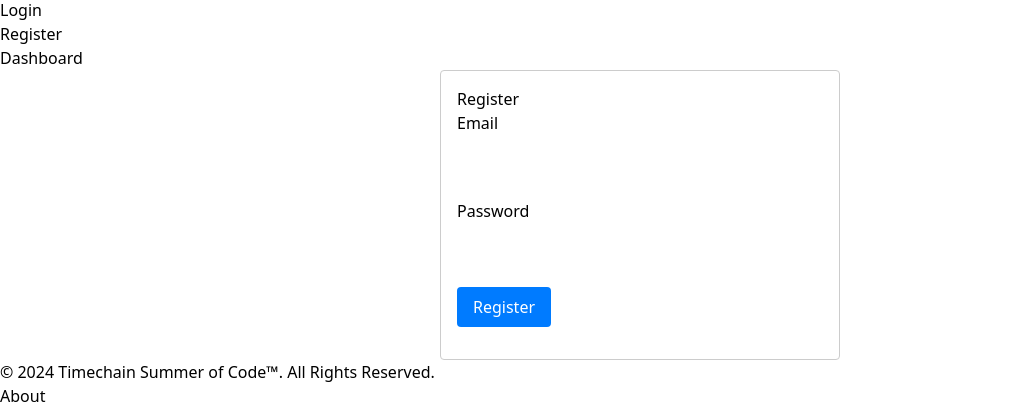
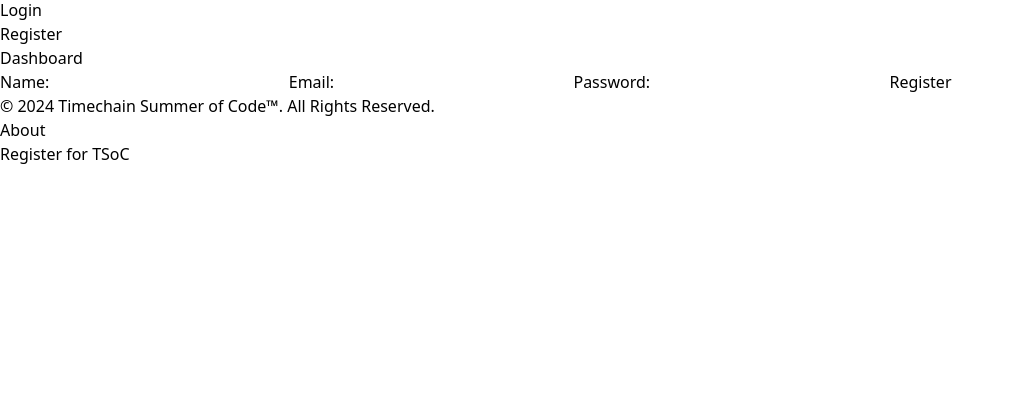
Before and after one commit to zishanverse/mvp-blockchain-wallet, a SvelteKit app: page /register in a window 1280 px wide. Shown: the part 182-592 px from the top of the page, without its empty margins (0-1015 px from the left). Built offline with nearby package versions, Linux system fonts and the light colour scheme.

Commit message:
register done

```diff
--- a/src/routes/login/+page.svelte
+++ b/src/routes/login/+page.svelte
@@ -1,94 +1,19 @@
-<script lang="ts">
-  import { createEventDispatcher } from 'svelte';
-  import { goto } from '$app/navigation';
-
-  let email = '';
-  let password = '';
-  let message = '';
-
-  const dispatch = createEventDispatcher();
-
-  async function handleLogin(event: Event) {
-    event.preventDefault(); // Prevent the default form submission
-
-    const formData = new FormData(event.target as HTMLFormElement);
-
-    const response = await fetch('/login', {
-      method: 'POST',
-      body: formData,
-    });
-
-    const result = await response.json();
-
-    if (result.auth) {
-      message = 'Login successful!';
-      dispatch('login', { balance: result.balance });
-      goto('/dashboard'); // Navigate to dashboard or another page after successful login
-    } else {
-      message = result.message || 'Login failed. Please check your credentials.';
-    }
-  }
+<script context="module" lang="ts">
+  export const load = async ({ url }) => {
+    return { query: url.searchParams.get('query') };
+  };
 </script>
 
-<style>
-  .container {
-    max-width: 400px;
-    margin: 0 auto;
-    padding: 1em;
-    border: 1px solid #ccc;
-    border-radius: 4px;
-  }
+<script lang="ts">
+  export let query: string;
+</script>
 
-  .form-group {
-    margin-bottom: 1em;
-  }
+<form method="post" action="?/login">
+  <label for="email">Email</label>
+  <input type="email" id="email" name="email" required />
 
-  .form-group label {
-    display: block;
-    margin-bottom: 0.5em;
-  }
+  <label for="password">Password</label>
+  <input type="password" id="password" name="password" required />
 
-  .form-group input {
-    width: 100%;
-    padding: 0.5em;
-    box-sizing: border-box;
-  }
-
-  .form-group button {
-    padding: 0.5em 1em;
-    background-color: #007BFF;
-    color: white;
-    border: none;
-    border-radius: 4px;
-    cursor: pointer;
-  }
-
-  .form-group button:hover {
-    background-color: #0056b3;
-  }
-
-  .message {
-    margin-top: 1em;
-    color: red;
-  }
-</style>
-
-<div class="container">
-  <h2>Login</h2>
-  <form on:submit={handleLogin}>
-    <div class="form-group">
-      <label for="email">Email</label>
-      <input id="email" type="email" name="email" bind:value={email} required />
-    </div>
-    <div class="form-group">
-      <label for="password">Password</label>
-      <input id="password" type="password" name="password" bind:value={password} required />
-    </div>
-    <div class="form-group">
-      <button type="submit">Login</button>
-    </div>
-  </form>
-  {#if message}
-    <div class="message">{message}</div>
-  {/if}
-</div>
+  <button type="submit">Login</button>
+</form>
--- a/src/routes/register/+page.server.js
+++ /dev/null
@@ -1,41 +0,0 @@
-import { redirect } from "@sveltejs/kit";
-import NeucronSDK from "neucron-sdk";
-
-export const actions = {
-  default: async ({ request }) => {
-    const formData = await request.formData();
-    const email = formData.get('email');
-    const password = formData.get('password');
-
-    if (!email || !password) {
-      return {
-        success: false,
-        message: "Please fill in all fields",
-      };
-    }
-
-    try {
-      const neucron = new NeucronSDK();
-      const authModule = neucron.authentication;
-
-      const signUpResponse = await authModule.signUp({
-        email,
-        password,
-      });
-
-      if (signUpResponse.success) {
-        throw redirect(303, '/login'); // Redirect to login page after successful registration
-      } else {
-        return {
-          success: false,
-          message: signUpResponse.message || "Registration failed. Please try again.",
-        };
-      }
-    } catch (error) {
-      return {
-        success: false,
-        message: error.message || "Registration failed. Please try again.",
-      };
-    }
-  }
-};
--- a/src/routes/register/+page.svelte
+++ b/src/routes/register/+page.svelte
@@ -1,114 +1,46 @@
-<script lang="ts">
-  import { createEventDispatcher } from 'svelte';
-  import { goto } from '$app/navigation';
+<script>
+  import { onMount } from 'svelte';
+  import { invalidate } from '$app/navigation';
 
+  let name = '';
   let email = '';
   let password = '';
   let message = '';
-  let isSubmitting = false;
 
-  const dispatch = createEventDispatcher();
+  async function register() {
+    const res = await fetch('/register', {
+      method: 'POST',
+      headers: { 'Content-Type': 'application/json' },
+      body: JSON.stringify({ name, email, password })
+    });
 
-  async function handleSignUp(event: Event) {
-    event.preventDefault(); // Prevent the default form submission
+    if (res.ok) {
+      message = 'Registration successful!';
+      name = '';
+      email = '';
+      password = '';
+    } else {
+      message = 'Registration failed.';
+    }
 
-    if (isSubmitting) return; // Prevent multiple submissions
-
-    isSubmitting = true;
-    message = ''; // Clear previous message
-
-    const formData = new FormData(event.target as HTMLFormElement);
-
-    try {
-      const response = await fetch('/register', {
-        method: 'POST',
-        body: formData,
-      });
-
-      if (!response.ok) {
-        throw new Error('Registration failed');
-      }
-
-      const result = await response.json();
-
-      if (result.success) {
-        message = result.message;
-        goto('/login'); // Navigate to login page after successful registration
-      } else {
-        message = result.message || 'Registration failed. Please try again.';
-      }
-    } catch (error) {
-      message = error.message || 'Registration failed. Please try again.';
-    } finally {
-      isSubmitting = false;
-    }
+    invalidate();
   }
 </script>
 
-<style>
-  .container {
-    max-width: 400px;
-    margin: 0 auto;
-    padding: 1em;
-    border: 1px solid #ccc;
-    border-radius: 4px;
-  }
+<form on:submit|preventDefault={register}>
+  <label>
+    Name:
+    <input bind:value={name} type="text" required />
+  </label>
+  <label>
+    Email:
+    <input bind:value={email} type="email" required />
+  </label>
+  <label>
+    Password:
+    <input bind:value={password} type="password" required />
+  </label>
+  <button type="submit">Register</button>
+</form>
 
-  .form-group {
-    margin-bottom: 1em;
-  }
-
-  .form-group label {
-    display: block;
-    margin-bottom: 0.5em;
-  }
-
-  .form-group input {
-    width: 100%;
-    padding: 0.5em;
-    box-sizing: border-box;
-  }
-
-  .form-group button {
-    padding: 0.5em 1em;
-    background-color: #007BFF;
-    color: white;
-    border: none;
-    border-radius: 4px;
-    cursor: pointer;
-  }
-
-  .form-group button:hover {
-    background-color: #0056b3;
-  }
-
-  .form-group button:disabled {
-    opacity: 0.5;
-    cursor: not-allowed;
-  }
-
-  .message {
-    margin-top: 1em;
-    color: red;
-  }
-</style>
-
-<div class="container">
-  <h2>Register</h2>
-  <form on:submit={handleSignUp}>
-    <div class="form-group">
-      <label for="email">Email</label>
-      <input id="email" type="email" name="email" bind:value={email} required />
-    </div>
-    <div class="form-group">
-      <label for="password">Password</label>
-      <input id="password" type="password" name="password" bind:value={password} required />
-    </div>
-    <div class="form-group">
-      <button type="submit" disabled={isSubmitting}>Register</button>
-    </div>
-  </form>
-  {#if message}
-    <div class="message">{message}</div>
-  {/if}
-</div>
+<p>{message}</p>
--- /dev/null
+++ b/src/routes/register/+server.ts
@@ -0,0 +1,17 @@
+import { db } from '$lib/database'; // Ensure the correct path to your database module
+import bcrypt from 'bcrypt';
+
+/** @type {import('@sveltejs/kit').RequestHandler} */
+export async function POST({ request }) {
+  const { name, email, password } = await request.json();
+
+  const hashedPassword = await bcrypt.hash(password, 10);
+
+  try {
+    await db.query('INSERT INTO users (name, email, password) VALUES ($1, $2, $3)', [name, email, hashedPassword]);
+    return new Response('User registered', { status: 200 });
+  } catch (error) {
+    console.error('Error registering user:', error);
+    return new Response('User registration failed', { status: 500 });
+  }
+}
--- a/tsconfig.json
+++ b/tsconfig.json
@@ -10,7 +10,6 @@
 		"sourceMap": true,
 		"strict": true,
 		"moduleResolution": "bundler",
-		"typeRoots": ["./node_modules/@types", "./types"]
 	}
 	// Path aliases are handled by https://kit.svelte.dev/docs/configuration#alias
 	// except $lib which is handled by https://kit.svelte.dev/docs/configuration#files
```
Also changed, not shown: src/routes/login/+page.server.ts (+18 -25 lines).
